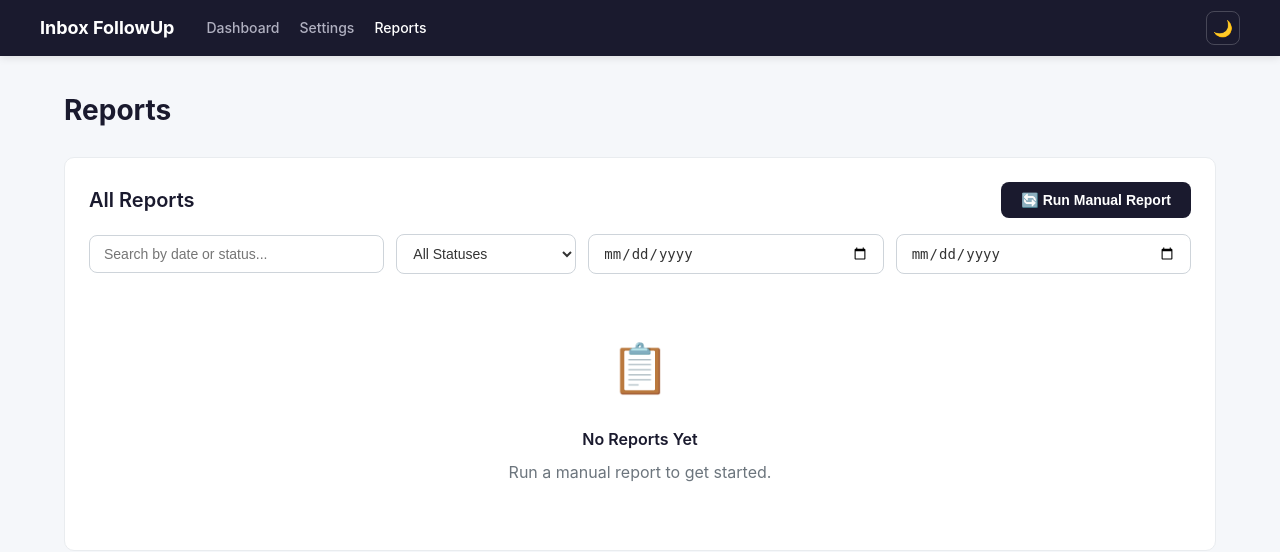
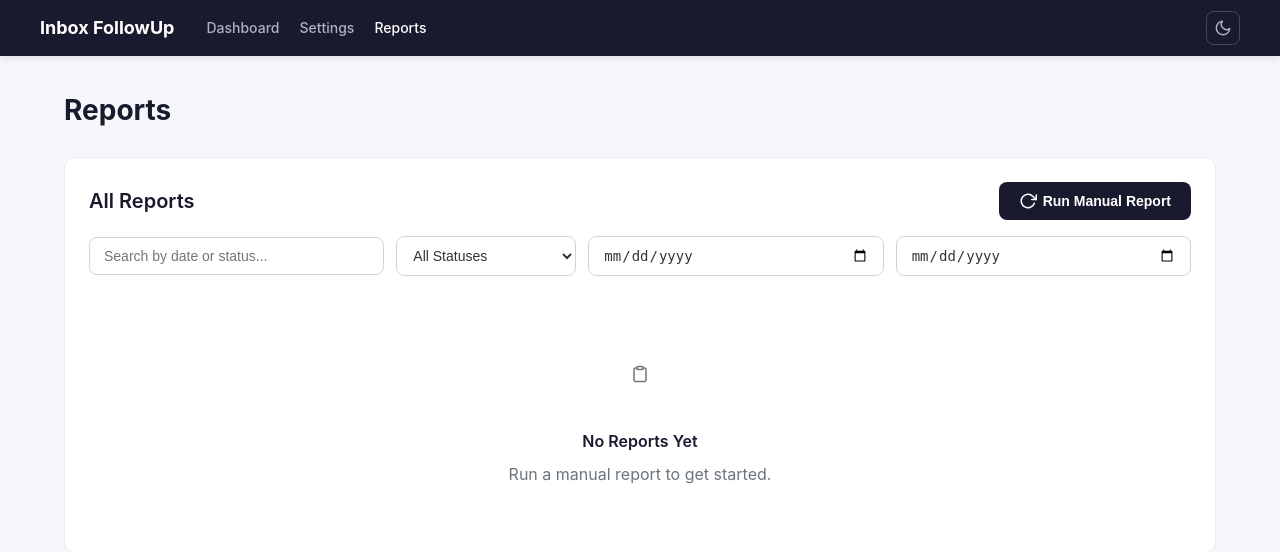
Before and after one commit to code-abdulrehman/inbox_followup, a FastAPI app: page /reports in a window 1280 px wide. Shown: the top 552 px of the page. Run offline with FastAPI, Linux system fonts and the light colour scheme.

Commit message:
Replace emoji with SVG icons across templates and JS

```diff
--- a/app/routes/ui.py
+++ b/app/routes/ui.py
@@ -4,6 +4,7 @@ from datetime import timedelta, datetime
 from fastapi import APIRouter, Depends, Request
 from fastapi.responses import HTMLResponse
 from fastapi.templating import Jinja2Templates
+from markupsafe import Markup
 from sqlalchemy.orm import Session
 
 from app.database import get_db
@@ -22,7 +23,13 @@ def extract_links(text: str) -> list:
     return _URL_RE.findall(text)
 
 
+def svg_icon(name: str, class_name: str = "") -> Markup:
+    cls = f"icon {class_name}".strip()
+    return Markup(f'<svg class="{cls}"><use href="#icon-{name}"/></svg>')
+
+
 templates.env.filters["extract_links"] = extract_links
+templates.env.globals["icon"] = svg_icon
 
 
 @router.get("/", response_class=HTMLResponse)
--- a/app/static/css/global.css
+++ b/app/static/css/global.css
@@ -111,6 +111,23 @@
   --shadow: 0 2px 8px rgba(0, 0, 0, 0.3);
   --shadow-card: 0 2px 12px rgba(0, 0, 0, 0.3);
 }
+
+.icon {
+  display: inline-block;
+  width: 18px;
+  height: 18px;
+  vertical-align: middle;
+  fill: none;
+  stroke: currentColor;
+  stroke-width: 2;
+  stroke-linecap: round;
+  stroke-linejoin: round;
+  flex-shrink: 0;
+}
+
+.icon-lg { width: 22px; height: 22px; }
+.icon-sm { width: 14px; height: 14px; }
+.icon-btn { width: 20px; height: 20px; }
 
 *, *::before, *::after { box-sizing: border-box; margin: 0; padding: 0; }
 
--- /dev/null
+++ b/app/static/js/icons.js
@@ -0,0 +1,21 @@
+var ICON_SVGS = {
+  mail: '<svg class="icon" viewBox="0 0 24 24"><rect x="2" y="4" width="20" height="16" rx="2"/><path d="m22 7-10 7L2 7"/></svg>',
+  chart: '<svg class="icon" viewBox="0 0 24 24"><rect x="3" y="12" width="4" height="8"/><rect x="10" y="6" width="4" height="14"/><rect x="17" y="3" width="4" height="17"/></svg>',
+  clock: '<svg class="icon" viewBox="0 0 24 24"><circle cx="12" cy="12" r="10"/><polyline points="12 6 12 12 16 14"/></svg>',
+  'mail-open': '<svg class="icon" viewBox="0 0 24 24"><path d="M21.2 8.4c.5.38.8.97.8 1.6v10a2 2 0 0 1-2 2H4a2 2 0 0 1-2-2V10a2 2 0 0 1 .8-1.6l8-6a2 2 0 0 1 2.4 0l8 6Z"/><path d="m22 10-8.97 5.7a1.94 1.94 0 0 1-2.06 0L2 10"/></svg>',
+  alert: '<svg class="icon" viewBox="0 0 24 24"><circle cx="12" cy="12" r="10"/><line x1="12" y1="8" x2="12" y2="12"/><line x1="12" y1="16" x2="12.01" y2="16"/></svg>',
+  chat: '<svg class="icon" viewBox="0 0 24 24"><path d="M21 15a2 2 0 0 1-2 2H7l-4 4V5a2 2 0 0 1 2-2h14a2 2 0 0 1 2 2z"/></svg>',
+  refresh: '<svg class="icon" viewBox="0 0 24 24"><polyline points="23 4 23 10 17 10"/><path d="M20.49 15a9 9 0 1 1-2.12-9.36L23 10"/></svg>',
+  calendar: '<svg class="icon" viewBox="0 0 24 24"><rect x="3" y="4" width="18" height="18" rx="2" ry="2"/><line x1="16" y1="2" x2="16" y2="6"/><line x1="8" y1="2" x2="8" y2="6"/><line x1="3" y1="10" x2="21" y2="10"/></svg>',
+  x: '<svg class="icon" viewBox="0 0 24 24"><line x1="18" y1="6" x2="6" y2="18"/><line x1="6" y1="6" x2="18" y2="18"/></svg>',
+  check: '<svg class="icon" viewBox="0 0 24 24"><polyline points="20 6 9 17 4 12"/></svg>',
+  loading: '<svg class="icon" viewBox="0 0 24 24"><path d="M5 22h14"/><path d="M5 2h14"/><path d="M17 22v-4.17a2 2 0 0 0-.59-1.42L12 12l-4.41 4.41A2 2 0 0 0 7 17.83V22"/><path d="M7 2v4.17a2 2 0 0 0 .59 1.42L12 12l4.41-4.41A2 2 0 0 0 17 6.17V2"/></svg>',
+  info: '<svg class="icon" viewBox="0 0 24 24"><circle cx="12" cy="12" r="10"/><line x1="12" y1="16" x2="12" y2="12"/><line x1="12" y1="8" x2="12.01" y2="8"/></svg>',
+  warning: '<svg class="icon" viewBox="0 0 24 24"><path d="M10.29 3.86L1.82 18a2 2 0 0 0 1.71 3h16.94a2 2 0 0 0 1.71-3L13.71 3.86a2 2 0 0 0-3.42 0z"/><line x1="12" y1="9" x2="12" y2="13"/><line x1="12" y1="17" x2="12.01" y2="17"/></svg>',
+  moon: '<svg class="icon" viewBox="0 0 24 24"><path d="M21 12.79A9 9 0 1 1 11.21 3 7 7 0 0 0 21 12.79z"/></svg>',
+  sun: '<svg class="icon" viewBox="0 0 24 24"><circle cx="12" cy="12" r="5"/><line x1="12" y1="1" x2="12" y2="3"/><line x1="12" y1="21" x2="12" y2="23"/><line x1="4.22" y1="4.22" x2="5.64" y2="5.64"/><line x1="18.36" y1="18.36" x2="19.78" y2="19.78"/><line x1="1" y1="12" x2="3" y2="12"/><line x1="21" y1="12" x2="23" y2="12"/><line x1="4.22" y1="19.78" x2="5.64" y2="18.36"/><line x1="18.36" y1="5.64" x2="19.78" y2="4.22"/></svg>',
+};
+
+function iconSVG(name) {
+  return ICON_SVGS[name] || '';
+}
--- a/app/static/js/run-report.js
+++ b/app/static/js/run-report.js
@@ -37,7 +37,7 @@ function connectRunLogs(runId, onDone) {
         var entry = document.createElement('div');
         entry.className = 'run-log-entry run-log-' + data.type;
         var ts = data.timestamp ? data.timestamp.slice(11, 19) : '';
-        var icon = data.type === 'info' ? 'ℹ️' : data.type === 'warning' ? '⚠️' : data.type === 'error' ? '❌' : data.type === 'success' ? '✅' : '•';
+        var icon = data.type === 'info' ? iconSVG('info') : data.type === 'warning' ? iconSVG('warning') : data.type === 'error' ? iconSVG('x') : data.type === 'success' ? iconSVG('check') : '';
         entry.innerHTML = '<span class="run-log-time">' + ts + '</span><span class="run-log-icon">' + icon + '</span><span class="run-log-msg">' + escapeHtml(data.message) + '</span>';
         logsDiv.appendChild(entry);
         logsDiv.scrollTop = logsDiv.scrollHeight;
@@ -77,14 +77,14 @@ function startSseRun(force) {
     .then(function (result) {
       if (result.status === 409) {
         showToast(result.data.detail || 'A report is already running', 'warning');
-        if (btn) { btn.disabled = false; btn.textContent = '🔄 Run Manual Report'; }
+        if (btn) { btn.disabled = false; btn.innerHTML = iconSVG('refresh') + ' Run Manual Report'; }
         return;
       }
 
       if (result.data.run_id) {
         connectRunLogs(result.data.run_id, function (status) {
           showToast('Report ' + status.replace('_', ' '), status === 'success' ? 'success' : 'error');
-          if (btn) { btn.disabled = false; btn.textContent = '🔄 Run Manual Report'; }
+          if (btn) { btn.disabled = false; btn.innerHTML = iconSVG('refresh') + ' Run Manual Report'; }
           setTimeout(function () { location.reload(); }, 2000);
         });
         showToast('Report generation started', 'info');
@@ -94,12 +94,12 @@ function startSseRun(force) {
         } else {
           showToast('Status: ' + (result.data.status || 'unknown'), 'info');
         }
-        if (btn) { btn.disabled = false; btn.textContent = '🔄 Run Manual Report'; }
+        if (btn) { btn.disabled = false; btn.innerHTML = iconSVG('refresh') + ' Run Manual Report'; }
         setTimeout(function () { location.reload(); }, 1500);
       }
     })
     .catch(function (err) {
       showToast('Error: ' + err.message, 'error');
-      if (btn) { btn.disabled = false; btn.textContent = '🔄 Run Manual Report'; }
+      if (btn) { btn.disabled = false; btn.innerHTML = iconSVG('refresh') + ' Run Manual Report'; }
     });
 }
--- a/app/static/js/theme.js
+++ b/app/static/js/theme.js
@@ -15,7 +15,7 @@
 
   function updateButton(theme) {
     var btn = document.getElementById('theme-toggle');
-    if (btn) btn.textContent = theme === 'dark' ? '☀️' : '🌙';
+    if (btn) btn.innerHTML = theme === 'dark' ? iconSVG('sun') : iconSVG('moon');
   }
 
   document.addEventListener('DOMContentLoaded', function () {
--- a/app/static/js/toast.js
+++ b/app/static/js/toast.js
@@ -13,7 +13,7 @@ function showToast(message, type, duration) {
   var toast = document.createElement('div');
   toast.className = 'toast toast-' + type;
 
-  var icons = { success: '✅', error: '❌', warning: '⚠️', info: 'ℹ️' };
+  var icons = { success: iconSVG('check'), error: iconSVG('x'), warning: iconSVG('warning'), info: iconSVG('info') };
   toast.innerHTML = '<span>' + (icons[type] || '') + '</span> <span>' + message + '</span> <button class="toast-dismiss" onclick="this.parentElement.remove()">×</button>';
 
   container.appendChild(toast);
--- a/app/templates/base.html
+++ b/app/templates/base.html
@@ -4,7 +4,7 @@
   <meta charset="UTF-8">
   <meta name="viewport" content="width=device-width, initial-scale=1.0">
   <title>Inbox FollowUp{% block title %}{% endblock %}</title>
-  <link rel="stylesheet" href="/static/css/global.css?v=2">
+  <link rel="stylesheet" href="/static/css/global.css?v=3">
   <script>
     (function(){
       var theme = localStorage.getItem('inbox-followup-theme');
--- a/app/templates/partials/navbar.html
+++ b/app/templates/partials/navbar.html
@@ -7,6 +7,6 @@
       <a href="/reports" class="{% if request.url.path == '/reports' %}active{% endif %}">Reports</a>
     </div>
     <div class="nav-spacer"></div>
-    <button id="theme-toggle" class="theme-toggle" title="Toggle theme">🌙</button>
+    <button id="theme-toggle" class="theme-toggle" title="Toggle theme">{{ icon("moon") }}</button>
   </div>
 </nav>
--- a/app/templates/partials/run_logs_panel.html
+++ b/app/templates/partials/run_logs_panel.html
@@ -6,7 +6,7 @@
   <div id="run-logs" class="run-logs">
     <div class="run-log-entry run-log-info">
       <span class="run-log-time">—</span>
-      <span class="run-log-icon">⏳</span>
+      <span class="run-log-icon">{{ icon("loading") }}</span>
       <span class="run-log-msg">Waiting for logs...</span>
     </div>
   </div>
--- a/app/templates/reports.html
+++ b/app/templates/reports.html
@@ -6,7 +6,7 @@
 <div class="section">
   <div class="section-header">
     <h2>All Reports</h2>
-    <button class="btn btn-primary run-report-btn" onclick="startSseRun()">🔄 Run Manual Report</button>
+    <button class="btn btn-primary run-report-btn" onclick="startSseRun()">{{ icon("refresh") }} Run Manual Report</button>
   </div>
 
   <div class="search-bar">
@@ -53,7 +53,7 @@
           <td>{{ report.emails_checked }}</td>
           <td>{{ report.high_priority_count }}</td>
           <td>{{ report.needs_reply_count }}</td>
-          <td>{% if report.report_sent %}✅{% else %}❌{% endif %}</td>
+          <td>{% if report.report_sent %}{{ icon("check") }}{% else %}{{ icon("x") }}{% endif %}</td>
           <td><a href="/reports/{{ report.id }}" class="btn btn-sm btn-secondary">View</a></td>
         </tr>
         {% endfor %}
@@ -62,7 +62,7 @@
   </div>
   {% else %}
   <div class="empty-state">
-    <div class="empty-icon">📋</div>
+    <div class="empty-icon">{{ icon("clipboard") }}</div>
     <h3>No Reports Yet</h3>
     <p>Run a manual report to get started.</p>
   </div>
--- a/requirements.txt
+++ b/requirements.txt
@@ -11,3 +11,4 @@ jinja2==3.1.4
 apscheduler==3.10.4
 pydantic==2.9.0
 pydantic-settings==2.5.0
+markupsafe==3.0.3
```
Also changed, not shown: other parts of app/templates/base.html (+27 -0 lines), app/templates/dashboard.html (+13 -13 lines), app/templates/report_detail.html (+5 -5 lines).
